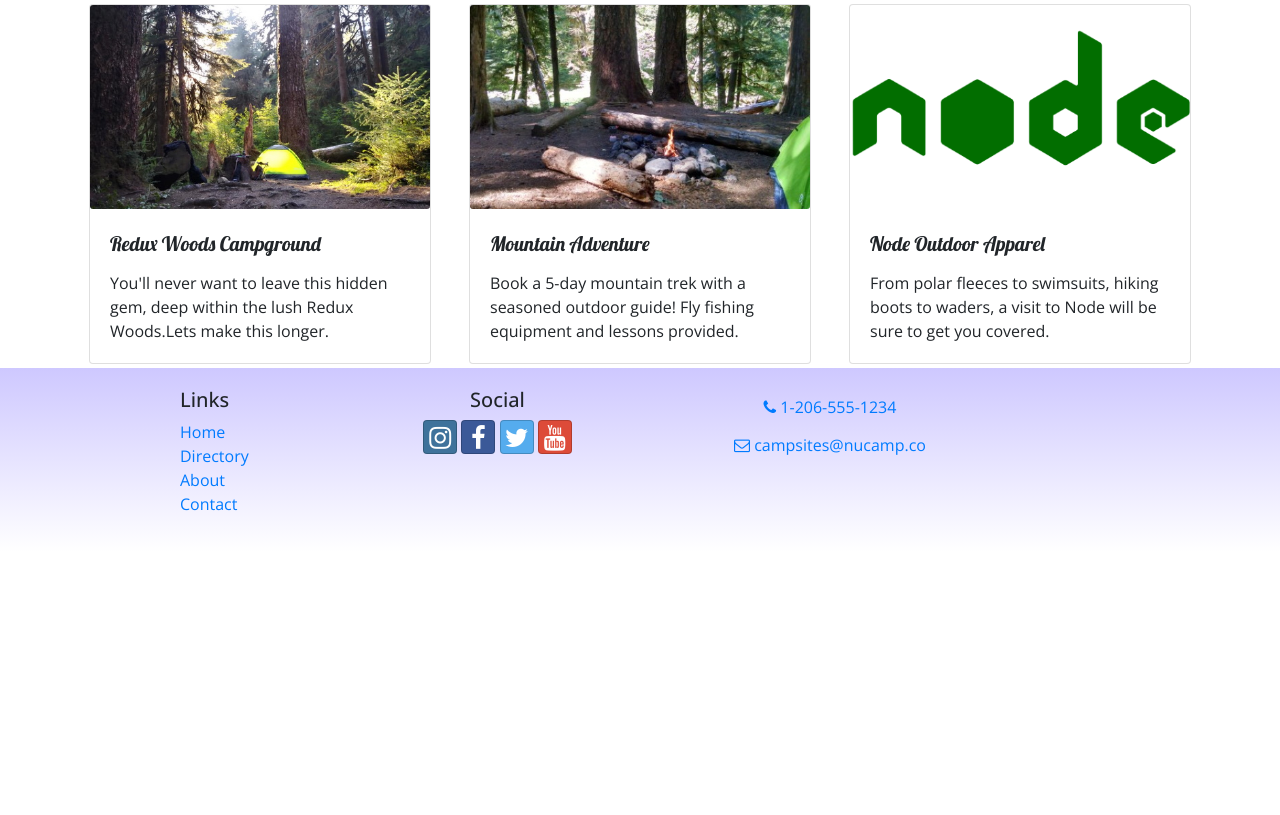
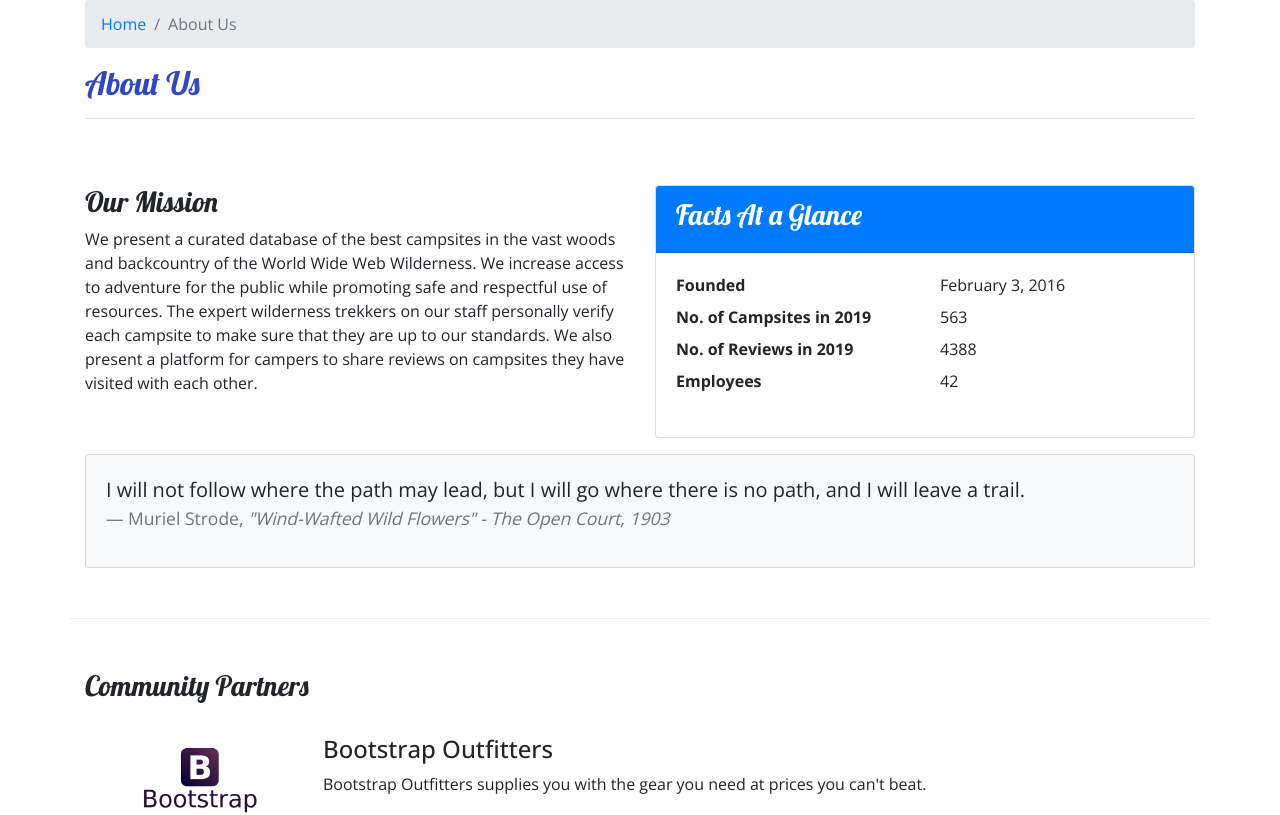
Before and after one commit to sachinkrb/nucampsite, a React (Create React App) app: page /aboutus in a window 1280 px wide. Before the commit this address led to /home. Shown: the part 220-1035 px from the top of the page. Before the commit the page ends 800 px from the top, so only its background shows below. Built offline with nearby package versions, Linux system fonts and the light colour scheme.

Commit message:
Added about us page, end of week 3

```diff
--- /dev/null
+++ b/src/components/AboutComponent.js
@@ -0,0 +1,97 @@
+import React from 'react';
+import { Breadcrumb, BreadcrumbItem, Card, CardBody, CardHeader, Media } from 'reactstrap';
+import { Link } from 'react-router-dom';
+
+function RenderPartner({ partner }) {
+    if (partner) {
+        return (
+            <React.Fragment>
+                <Media object src={partner.image} alt={partner.name} width="150" />
+                <Media body className="ml-5 mb-4">
+                    <Media heading>
+                        {partner.name}
+                    </Media>
+                    {partner.description}
+                </Media>
+            </React.Fragment>
+        );
+
+    } else {
+        return (
+            <div></div>
+        );
+    }
+}
+
+function About(props) {
+    const partners = props.partners.map(partner => {
+        return (
+            <Media tag="li" key={partner.id}>
+                <RenderPartner partner={partner} />
+            </Media>
+        );
+    });
+
+    return (
+        <div className="container">
+            <div className="row">
+                <div className="col">
+                    <Breadcrumb>
+                        <BreadcrumbItem><Link to="/home">Home</Link></BreadcrumbItem>
+                        <BreadcrumbItem active>About Us</BreadcrumbItem>
+                    </Breadcrumb>
+                    <h2>About Us</h2>
+                    <hr />
+                </div>
+            </div>
+            <div className="row row-content">
+                <div className="col-sm-6">
+                    <h3>Our Mission</h3>
+                    <p>We present a curated database of the best campsites in the vast woods and backcountry of the World Wide Web Wilderness. We increase access to adventure for the public while promoting safe and respectful use of resources. The expert wilderness trekkers on our staff personally verify each campsite to make sure that they are up to our standards. We also present a platform for campers to share reviews on campsites they have visited with each other.</p>
+                </div>
+                <div className="col-sm-6">
+                    <Card>
+                        <CardHeader className="bg-primary text-white"><h3>Facts At a Glance</h3></CardHeader>
+                        <CardBody>
+                            <dl className="row">
+                                <dt className="col-6">Founded</dt>
+                                <dd className="col-6">February 3, 2016</dd>
+                                <dt className="col-6">No. of Campsites in 2019</dt>
+                                <dd className="col-6">563</dd>
+                                <dt className="col-6">No. of Reviews in 2019</dt>
+                                <dd className="col-6">4388</dd>
+                                <dt className="col-6">Employees</dt>
+                                <dd className="col-6">42</dd>
+                            </dl>
+                        </CardBody>
+                    </Card>
+                </div>
+                <div className="col">
+                    <Card className="bg-light mt-3">
+                        <CardBody>
+                            <blockquote className="blockquote">
+                                <p className="mb-0">I will not follow where the path may lead, but I will go where there is no path, and I will leave a trail.</p>
+                                <footer className="blockquote-footer">Muriel Strode,{' '}
+                                    <cite title="Source Title">"Wind-Wafted Wild Flowers" -
+                                    The Open Court, 1903</cite>
+                                </footer>
+                            </blockquote>
+                        </CardBody>
+                    </Card>
+                </div>
+            </div>
+            <div className="row row-content">
+                <div className="col-12">
+                    <h3>Community Partners</h3>
+                </div>
+                <div className="col mt-4">
+                    <Media list>
+                        {partners}
+                    </Media>
+                </div>
+            </div>
+        </div>
+    );
+}
+
+export default About;
--- a/src/components/MainComponent.js
+++ b/src/components/MainComponent.js
@@ -5,6 +5,7 @@
 import CampsiteInfo from './CampsiteInfoComponent';
 import Home from './HomeComponent';
 import Contact from './ContactComponent';
+import About from './AboutComponent';
 import { Switch, Route, Redirect } from 'react-router-dom';
 import { CAMPSITES } from '../shared/campsites';
 import { COMMENTS } from '../shared/comments';
@@ -43,6 +44,7 @@
             );
         };
 
+
         return (
             <div>
                 <Header />
@@ -51,6 +53,7 @@
                     <Route exact path='/directory' render={() => <Directory campsites={this.state.campsites} />} />
                     <Route path='/directory/:campsiteId' component={CampsiteWithId} />
                     <Route exact path='/contactus' component={Contact} />
+                    <Route exact path='/aboutus' render={() => <About partners={this.state.partners} />} />
                     <Redirect to='/home' />
                 </Switch>
                 <Footer />
```
